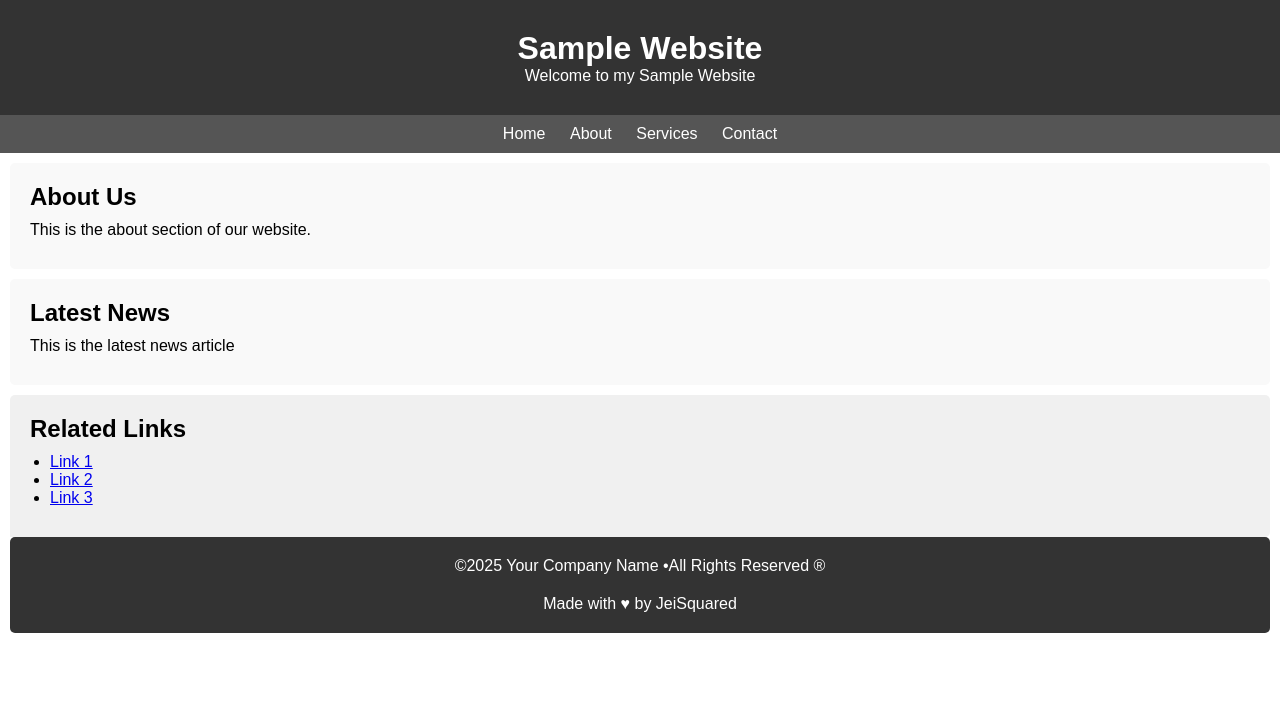
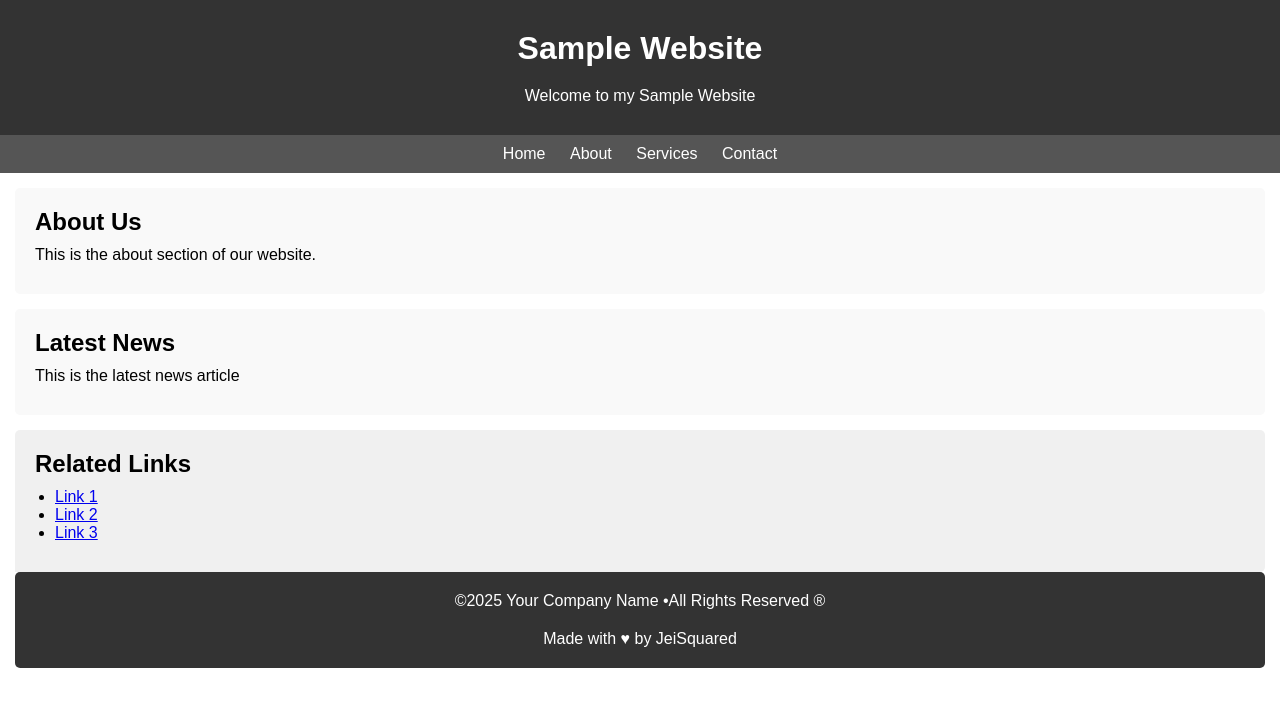
Before and after one commit to aian21/Aian_Web, a plain HTML site: page semantics.html in a window 1280 px wide. Drawn offline with Linux system fonts and the light colour scheme.

Commit message:
New changes with css

```diff
--- a/style.css
+++ b/style.css
@@ -32,6 +32,7 @@ header {
 header h1 {
 
 padding-top: 30px;
+padding-bottom: 20px;
 
 }
 
@@ -69,7 +70,7 @@ nav ul li a{
 main section {
 
     background-color: #f9f9f9;
-    margin: 10px;
+    margin: 15px;
     border-radius: 5px;
     padding: 20px;
 
@@ -89,7 +90,7 @@ main section p {
 main article {
 
     background-color: #f9f9f9;
-    margin: 10px;
+    margin: 15px;
     border-radius: 5px;
     padding: 20px;
 
@@ -109,7 +110,7 @@ main article p {
 main aside {
 
     background-color: #f0f0f0;
-    margin: 10px;
+    margin: 15px;
     border-radius: 5px 5px 5px 0px;
     padding: 20px;
     margin-bottom: 0px;
@@ -141,7 +142,7 @@ footer {
 
 
     background-color: #333;
-    margin: 0px 10px 10px 10px;
+    margin: 0px 15px 15px 15px;
     border-radius: 5px;
     padding: 10px 10px;
     color: white;
```
